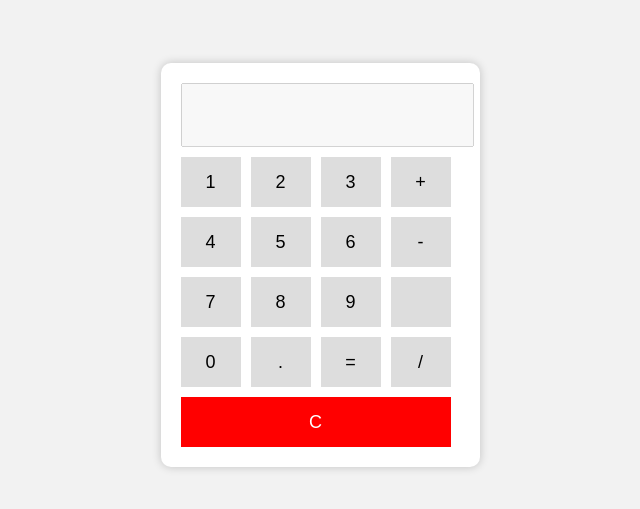
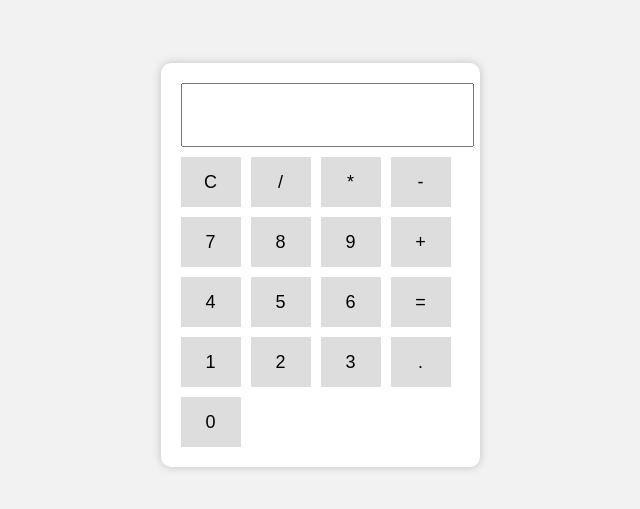
Before and after one commit to MEHUL211005/calculator-project, a plain HTML site: page index.html in a window 1280 px wide. Shown: the part 143-652 px from the top of the page, without its empty margins (320-960 px from the left). Drawn offline with Linux system fonts and the light colour scheme.

Commit message:
Update index.html

```diff
--- a/index.html
+++ b/index.html
@@ -2,37 +2,36 @@
 <html lang="en">
 <head>
     <meta charset="UTF-8">
-    <meta name="viewport" content="width=device-width, initial-scale=1.0">
-    <title>Basic Calculator</title>
+    <title>Simple Calculator</title>
     <link rel="stylesheet" href="style.css">
 </head>
 <body>
 
     <div class="calculator">
-        <input type="text" id="display" disabled>
+        <input type="text" id="display" readonly>
 
         <div class="buttons">
-            <button onclick="appendNumber('1')">1</button>
-            <button onclick="appendNumber('2')">2</button>
-            <button onclick="appendNumber('3')">3</button>
-            <button onclick="appendOperator('+')">+</button>
+            <button onclick="clearDisplay()">C</button>
+            <button onclick="appendValue('/')">/</button>
+            <button onclick="appendValue('*')">*</button>
+            <button onclick="appendValue('-')">-</button>
 
-            <button onclick="appendNumber('4')">4</button>
-            <button onclick="appendNumber('5')">5</button>
-            <button onclick="appendNumber('6')">6</button>
-            <button onclick="appendOperator('-')">-</button>
+            <button onclick="appendValue('7')">7</button>
+            <button onclick="appendValue('8')">8</button>
+            <button onclick="appendValue('9')">9</button>
+            <button onclick="appendValue('+')">+</button>
 
-            <button onclick="appendNumber('7')">7</button>
-            <button onclick="appendNumber('8')">8</button>
-            <button onclick="appendNumber('9')">9</button>
-            <button onclick="appendOperator('')"></button>
+            <button onclick="appendValue('4')">4</button>
+            <button onclick="appendValue('5')">5</button>
+            <button onclick="appendValue('6')">6</button>
+            <button onclick="calculate()">=</button>
 
-            <button onclick="appendNumber('0')">0</button>
-            <button onclick="appendNumber('.')">.</button>
-            <button onclick="calculate()">=</button>
-            <button onclick="appendOperator('/')">/</button>
+            <button onclick="appendValue('1')">1</button>
+            <button onclick="appendValue('2')">2</button>
+            <button onclick="appendValue('3')">3</button>
+            <button onclick="appendValue('.')">.</button>
 
-            <button class="clear" onclick="clearDisplay()">C</button>
+            <button onclick="appendValue('0')" class="zero">0</button>
         </div>
     </div>
 
```
